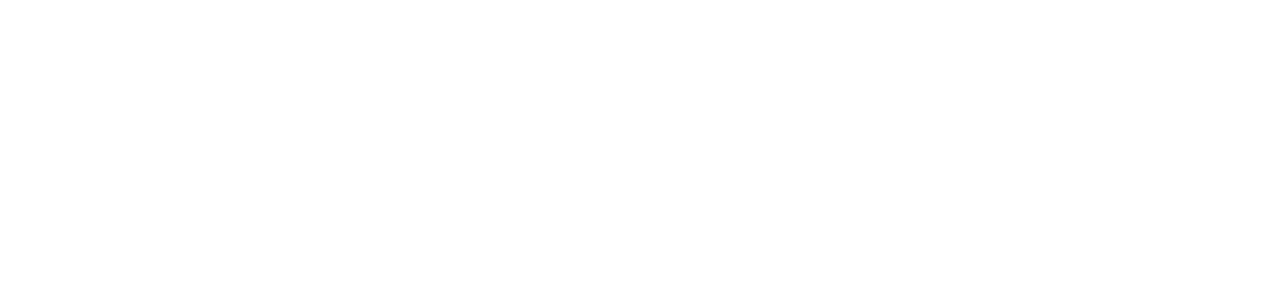
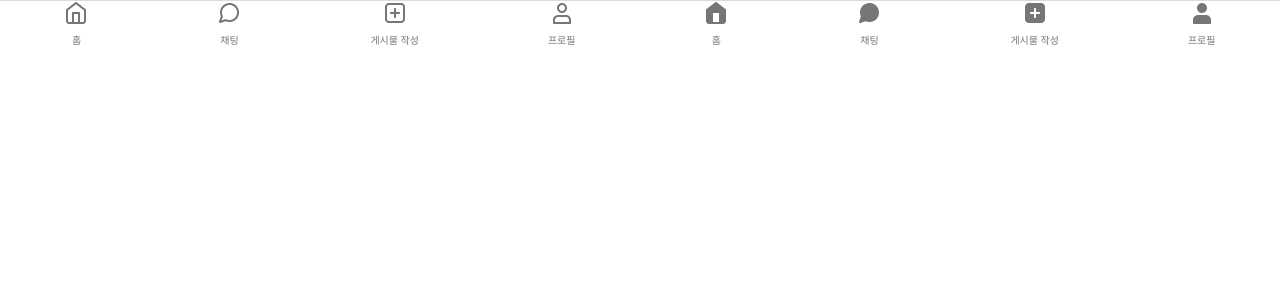
Before and after one commit to FRONTENDSCHOOL5/final-11-NigoNego, a React (Create React App) app: page /test in a window 1280 px wide. Before the commit this address had no page. Shown: the top 300 px of the page. Built offline with nearby package versions, Linux system fonts and the light colour scheme.

Commit message:
💄 Design: navbar 디자인, 메인이미지 변경

```diff
--- a/src/App.js
+++ b/src/App.js
@@ -1,11 +1,13 @@
-import Routing from './routes/Routing';
+// import Routing from './routes/Routing';
+import Navbar from './components/common/Navbar/Navbar';
 import GlobalStyle from './styles/globalstyle';
 
 function App() {
   return (
     <>
       <GlobalStyle />
-      <Routing />
+      {/* <Routing /> */}
+      <Navbar />
     </>
   );
 }
--- a/src/components/common/Header/Header.jsx
+++ b/src/components/common/Header/Header.jsx
@@ -2,7 +2,7 @@
 import styled from 'styled-components';
 import searchIcon from '../../../assets/icons/icon-search.png';
 import { ArrowLeft, MSBtn, MoreIconButton } from '../button/Button';
-import Input from '../Input/Input';
+import SearchInput from '../Input/SearchInput';
 
 export function HeaderBasicNav() {
   return (
@@ -17,7 +17,7 @@
   return (
     <HeaderSearchNavStyle>
       <ArrowLeft />
-      <Input />
+      <SearchInput />
     </HeaderSearchNavStyle>
   );
 }
--- a/src/components/common/Navbar/Navbar.jsx
+++ b/src/components/common/Navbar/Navbar.jsx
@@ -1,5 +1,73 @@
 import React from 'react';
+// import styled from 'styled-components';
+// import { Link } from 'react-router-dom';
+import {
+  NavbarWrapper,
+  Ul,
+  Li,
+  PostUpload,
+  HomeIcon,
+  Message,
+  UserProfile,
+  PostUploadActive,
+  HomeIconActive,
+  MessageActive,
+  UserProfileActive,
+} from './NavbarStyle';
 
 export default function Navbar() {
-  return <div />;
+  return (
+    <NavbarWrapper>
+      <Ul>
+        <Li>
+          <a href="www.jdjkd.com">
+            <HomeIcon />
+            <p>홈</p>
+          </a>
+        </Li>
+        <Li>
+          <a href="www.jdjkd.com">
+            <Message />
+            <p>채팅</p>
+          </a>
+        </Li>
+        <Li>
+          <a href="www.jdjkd.com">
+            <PostUpload />
+            <p>게시물 작성</p>
+          </a>
+        </Li>
+        <Li>
+          <a href="www.jdjkd.com">
+            <UserProfile />
+            <p>프로필</p>
+          </a>
+        </Li>
+        <Li>
+          <a href="www.jdjkd.com">
+            <HomeIconActive />
+            <p>홈</p>
+          </a>
+        </Li>
+        <Li>
+          <a href="www.jdjkd.com">
+            <MessageActive />
+            <p>채팅</p>
+          </a>
+        </Li>
+        <Li>
+          <a href="www.jdjkd.com">
+            <PostUploadActive />
+            <p>게시물 작성</p>
+          </a>
+        </Li>
+        <Li>
+          <a href="www.jdjkd.com">
+            <UserProfileActive />
+            <p>프로필</p>
+          </a>
+        </Li>
+      </Ul>
+    </NavbarWrapper>
+  );
 }
--- a/src/components/common/Navbar/NavbarStyle.jsx
+++ b/src/components/common/Navbar/NavbarStyle.jsx
@@ -1,13 +1,76 @@
 import styled from 'styled-components';
-import { Link } from 'react-router-dom';
+// import { Link } from 'react-router-dom';
+import navIcon from '../../../assets/images/navbar-icon.png';
 
 const NavbarWrapper = styled.nav`
   width: 100%;
-  background-color: yellow;
+  border-top: 1px solid var(--basic-border-color);
+  color: var(--basic-grey);
 `;
 
-const NavbarLink = styled(Link)`
-  padding: 10px;
+const Ul = styled.ul`
+  display: flex;
+`;
+const Li = styled.li`
+  flex-grow: 1;
+
+  a {
+    display: flex;
+    flex-direction: column;
+    align-items: center;
+    width: 100%;
+  }
 `;
 
-export { NavbarWrapper, NavbarLink };
+// Nav탭 기본 사이즈
+const NavTapDefault = styled.div`
+  width: 24px;
+  height: 24px;
+  background-image: url(${navIcon});
+`;
+
+const PostUpload = styled(NavTapDefault)`
+  background-position: -10px -10px;
+`;
+
+const HomeIcon = styled(NavTapDefault)`
+  background-position: -10px -54px;
+`;
+
+const Message = styled(NavTapDefault)`
+  background-position: -54px -10px;
+`;
+
+const UserProfile = styled(NavTapDefault)`
+  background-position: -54px -54px;
+`;
+
+const PostUploadActive = styled(NavTapDefault)`
+  background-position: -10px -98px;
+`;
+
+const HomeIconActive = styled(NavTapDefault)`
+  background-position: -54px -98px;
+`;
+
+const MessageActive = styled(NavTapDefault)`
+  background-position: -98px -54px;
+`;
+
+const UserProfileActive = styled(NavTapDefault)`
+  background-position: -98px -10px;
+`;
+
+export {
+  NavbarWrapper,
+  Ul,
+  Li,
+  PostUpload,
+  HomeIcon,
+  Message,
+  UserProfile,
+  PostUploadActive,
+  HomeIconActive,
+  MessageActive,
+  UserProfileActive,
+};
```
Also changed, not shown: src/components/common/Input/SearchInput.jsx (added, +16 -0 lines), src/assets/images/logoImage.png, src/assets/images/navbar-icon.png (added).
